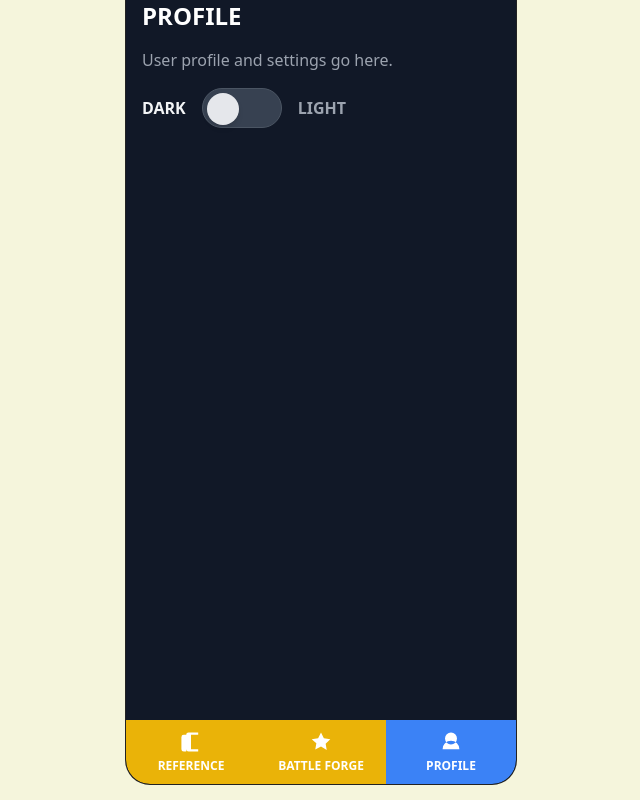
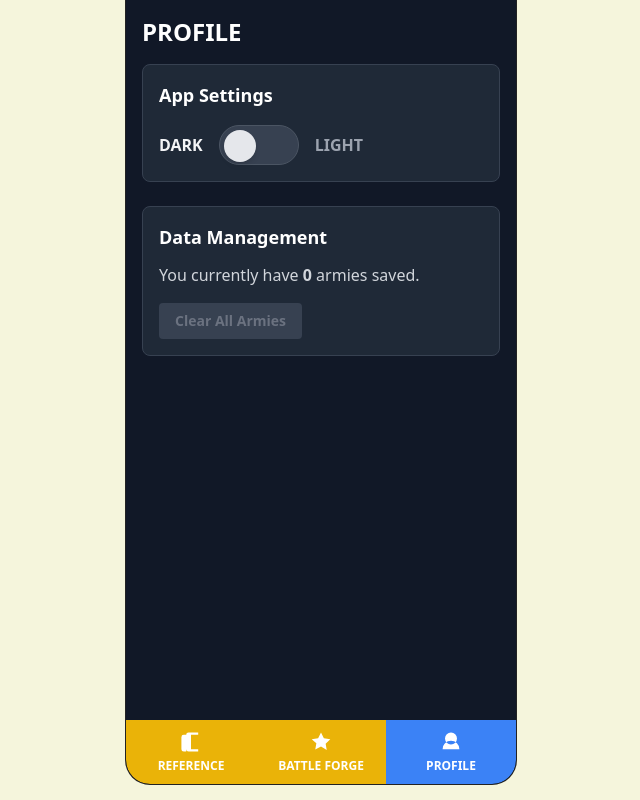
Before and after one commit to Dylaniel/warhammer-army-builder, a Next.js app: page / in a window 1280 px wide. Both pictures are taken after a click on the button "PROFILE". Shown: the part 76-876 px from the top of the page, without its empty margins (319-959 px from the left). Built offline with nearby package versions, Linux system fonts and the light colour scheme.

Commit message:
feat: implement profile tab content and clear armies feature
Closes task 1.5.

[Model: Google Gemini 3.1 Pro (High)]

```diff
--- a/src/components/BattleForgeApp.tsx
+++ b/src/components/BattleForgeApp.tsx
@@ -44,7 +44,7 @@ export default function BattleForgeApp() {
       case 'battleForge':
         return <BattleForgeTab armies={armies} setArmies={setArmies} />;
       case 'profile':
-        return <ProfileTab />;
+        return <ProfileTab armies={armies} setArmies={setArmies} />;
       default:
         return <BattleForgeTab armies={armies} setArmies={setArmies} />;
     }
--- a/src/components/ProfileTab.tsx
+++ b/src/components/ProfileTab.tsx
@@ -1,14 +1,29 @@
+import { useState } from 'react';
 import { useTheme } from './ThemeContext';
+import { Army } from '../types/army';
 
-interface ProfileTabProps {}
+interface ProfileTabProps {
+  armies: Army[];
+  setArmies: React.Dispatch<React.SetStateAction<Army[]>>;
+}
 
-export default function ProfileTab({}: ProfileTabProps) {
+export default function ProfileTab({ armies, setArmies }: ProfileTabProps) {
   const { theme, toggleTheme } = useTheme();
+  const [showConfirm, setShowConfirm] = useState(false);
+
+  const handleClearArmies = () => {
+    setArmies([]);
+    setShowConfirm(false);
+  };
+
   return (
-    <section className="mx-4">
+    <section className="mx-4 mt-4 mb-20">
       <h2 className="text-2xl font-bold uppercase mb-4 dark:text-white text-gray-900">Profile</h2>
-      <p className="dark:text-gray-400 text-gray-600 mb-4">User profile and settings go here.</p>
-      <div className="flex items-center space-x-4 mt-4">
+
+      {/* Settings section */}
+      <div className="mb-6 p-4 rounded-lg bg-gray-100 dark:bg-gray-800 border border-gray-200 dark:border-gray-700">
+        <h3 className="text-lg font-semibold mb-4 dark:text-white text-gray-900">App Settings</h3>
+        <div className="flex items-center space-x-4">
           <span className={`font-semibold transition-colors ${theme === 'dark' ? 'text-gray-100' : 'text-gray-400'}`}>DARK</span>
           <button
             onClick={toggleTheme}
@@ -23,6 +38,49 @@ export default function ProfileTab({}: ProfileTabProps) {
           </button>
           <span className={`font-semibold transition-colors ${theme === 'light' ? 'text-gray-900' : 'text-gray-400'}`}>LIGHT</span>
         </div>
+      </div>
+
+      {/* Data Management section */}
+      <div className="mb-6 p-4 rounded-lg bg-gray-100 dark:bg-gray-800 border border-gray-200 dark:border-gray-700">
+        <h3 className="text-lg font-semibold mb-3 dark:text-white text-gray-900">Data Management</h3>
+        <p className="dark:text-gray-300 text-gray-700 mb-4">
+          You currently have <strong>{armies.length}</strong> {armies.length === 1 ? 'army' : 'armies'} saved.
+        </p>
+
+        {showConfirm ? (
+          <div className="p-3 bg-red-100 dark:bg-red-900/30 border border-red-300 dark:border-red-800 rounded-md">
+            <p className="text-sm text-red-800 dark:text-red-200 mb-3">
+              Are you sure you want to delete all armies? This action cannot be undone.
+            </p>
+            <div className="flex space-x-3">
+              <button
+                onClick={handleClearArmies}
+                className="px-4 py-2 bg-red-600 hover:bg-red-700 text-white text-sm font-bold rounded"
+              >
+                Yes, Delete All
+              </button>
+              <button
+                onClick={() => setShowConfirm(false)}
+                className="px-4 py-2 bg-gray-300 hover:bg-gray-400 dark:bg-gray-700 dark:hover:bg-gray-600 text-gray-900 dark:text-white text-sm font-bold rounded"
+              >
+                Cancel
+              </button>
+            </div>
+          </div>
+        ) : (
+          <button
+            onClick={() => setShowConfirm(true)}
+            disabled={armies.length === 0}
+            className={`px-4 py-2 rounded text-sm font-bold ${
+              armies.length === 0
+                ? 'bg-gray-300 text-gray-500 dark:bg-gray-700 dark:text-gray-500 cursor-not-allowed'
+                : 'bg-red-600 hover:bg-red-700 text-white'
+            }`}
+          >
+            Clear All Armies
+          </button>
+        )}
+      </div>
     </section>
   );
 }
```
Also changed, not shown: tasks/tasks.md (+1 -1 lines). Lines whose indentation alone changed are shown as unchanged.
